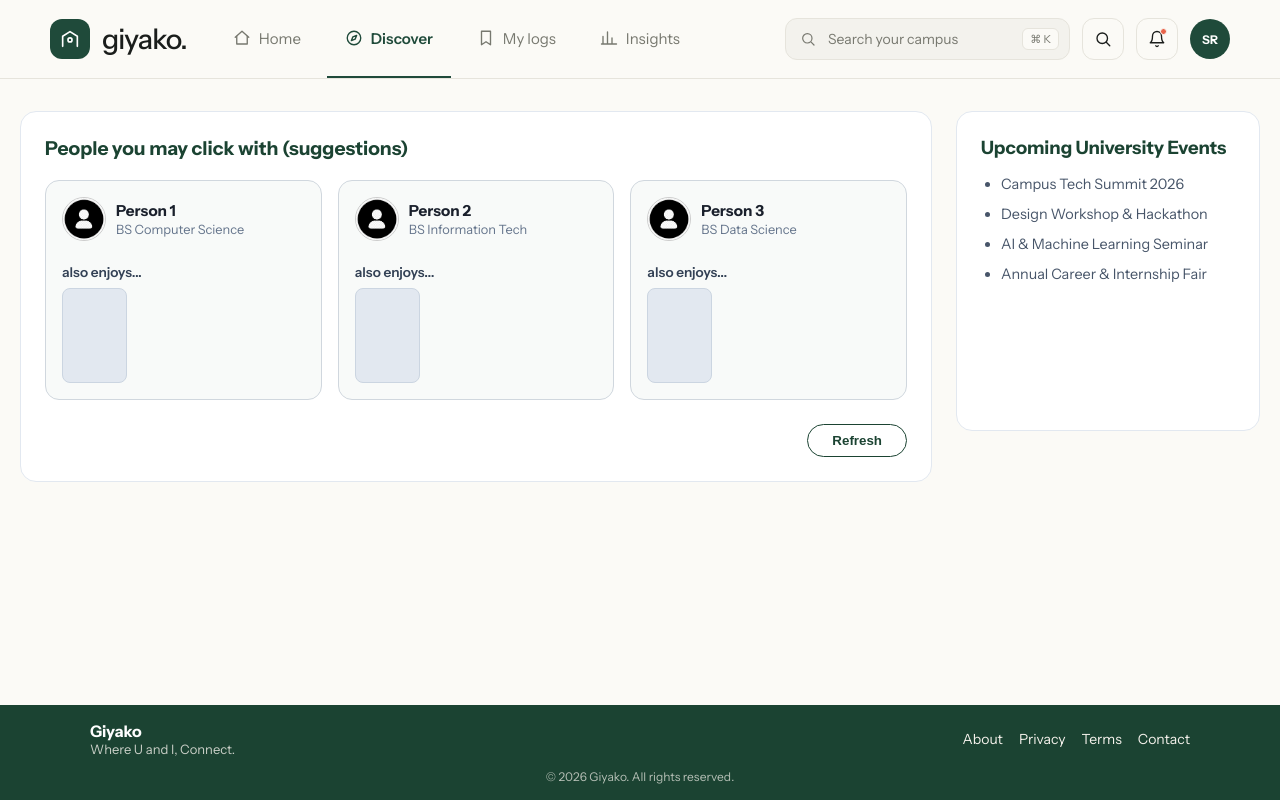
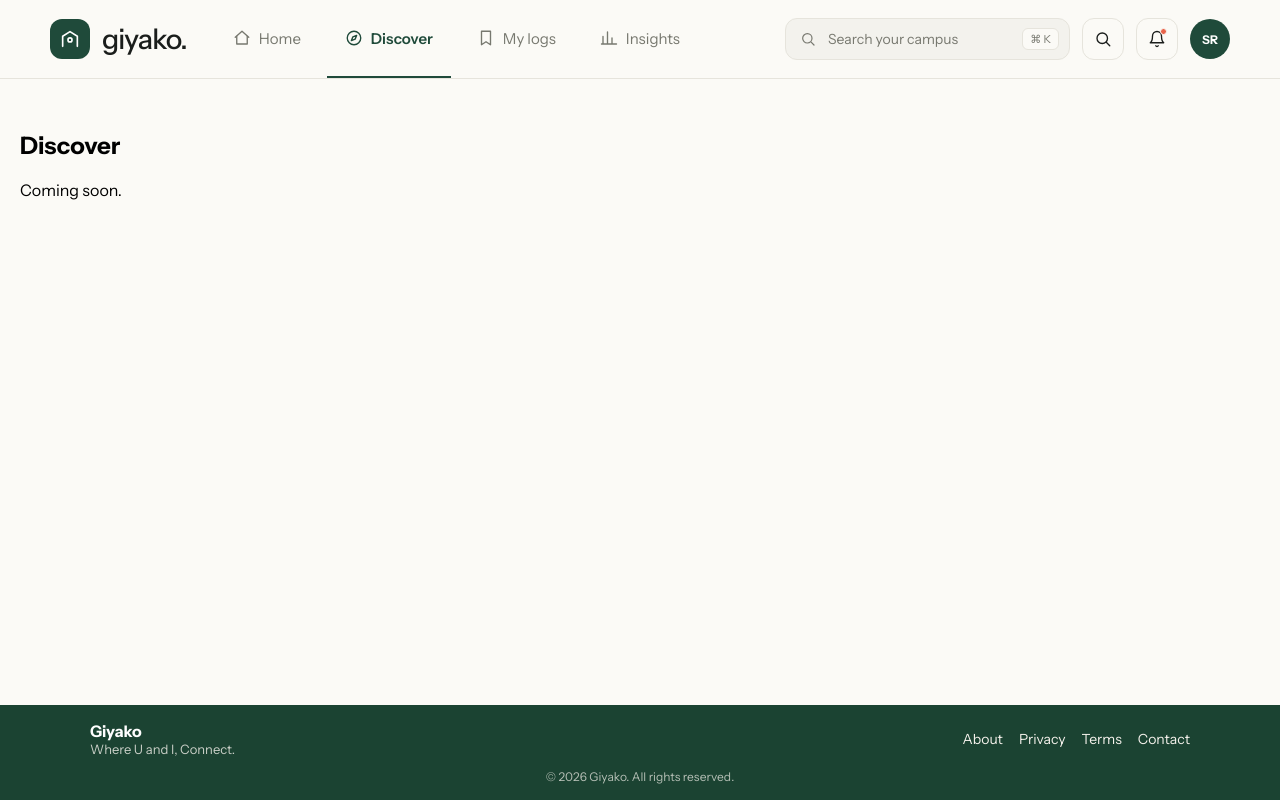
Before and after one commit to UIC-CCS-WEB-DEVELOPMENT-2026-2027/giyako, a React (Vite) app: page / in a window 1280 px wide. Both pictures are taken after a click on the button "Discover". Built offline with nearby package versions, Linux system fonts and the light colour scheme.

Commit message:
Navigation push

```diff
--- a/src/App.jsx
+++ b/src/App.jsx
@@ -1,14 +1,13 @@
+import { useState } from "react";
 import Header from "./components/Header";
 import Footer from "./components/Footer";
 import FollowSuggestions from "./components/FollowSuggestions";
 import UpcomingEvents from "./components/UpcomingEvents";
 import "./App.css";
 
-function App() {
+function HomeView() {
   return (
-    <div className="app-container">
-      <Header />
-      <main className="main-content">
+    <>
       {/* Left main area: Suggestions */}
       <section className="suggestions-section">
         <FollowSuggestions />
@@ -18,7 +17,34 @@ function App() {
       <aside className="events-sidebar">
         <UpcomingEvents />
       </aside>
-      </main>
+    </>
+  );
+}
+
+// Placeholder pages: replace with your real components later
+function PlaceholderView({ title }) {
+  return (
+    <section className="suggestions-section" style={{ gridColumn: "1 / -1" }}>
+      <h2>{title}</h2>
+      <p>Coming soon.</p>
+    </section>
+  );
+}
+
+function App() {
+  const [activeTab, setActiveTab] = useState("home");
+
+  const views = {
+    home: <HomeView />,
+    discover: <PlaceholderView title="Discover" />,
+    logs: <PlaceholderView title="My logs" />,
+    insights: <PlaceholderView title="Insights" />,
+  };
+
+  return (
+    <div className="app-container">
+      <Header active={activeTab} onChange={setActiveTab} />
+      <main className="main-content">{views[activeTab]}</main>
       <Footer />
     </div>
   );
--- a/src/components/Header.jsx
+++ b/src/components/Header.jsx
@@ -1,4 +1,3 @@
-import { useState } from "react";
 import "./Header.css";
 
 const Icon = ({ children, size = 18 }) => (
@@ -40,14 +39,20 @@ const NAV = [
   },
 ];
 
-export default function Header({ initials = "SR" }) {
-  const [active, setActive] = useState("home");
-
+export default function Header({ initials = "SR", active, onChange }) {
   return (
     <header className="hdr">
       <div className="hdr__inner">
         <div className="hdr__left">
-          <a href="/" className="hdr__brand" aria-label="giyako home">
+          <a
+            href="/"
+            className="hdr__brand"
+            aria-label="giyako home"
+            onClick={(e) => {
+              e.preventDefault();
+              onChange("home");
+            }}
+          >
             <span className="hdr__logo">
               <Icon size={22}>
                 <path d="M4 20V9l8-5 8 5v11" />
@@ -64,7 +69,7 @@ export default function Header({ initials = "SR" }) {
                 type="button"
                 className={`hdr__link ${active === item.id ? "is-active" : ""}`}
                 aria-current={active === item.id ? "page" : undefined}
-                onClick={() => setActive(item.id)}
+                onClick={() => onChange(item.id)}
               >
                 {item.icon}
                 <span>{item.label}</span>
```
Also changed, not shown: public/avatars/3.png (deleted). Lines whose indentation alone changed are shown as unchanged.
